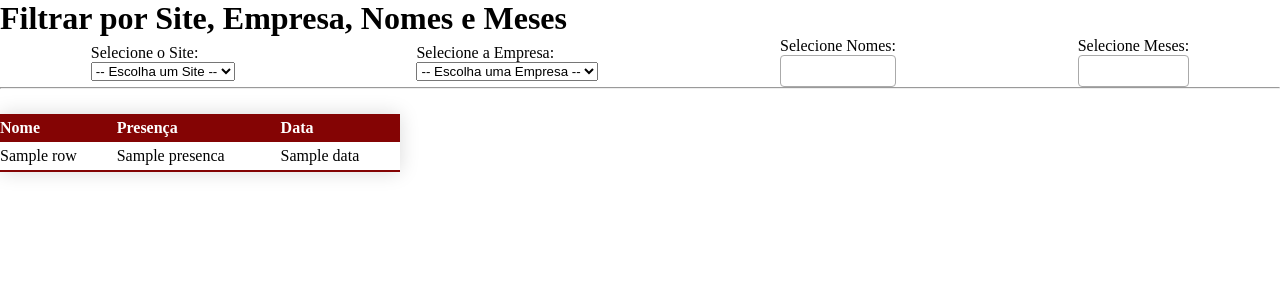
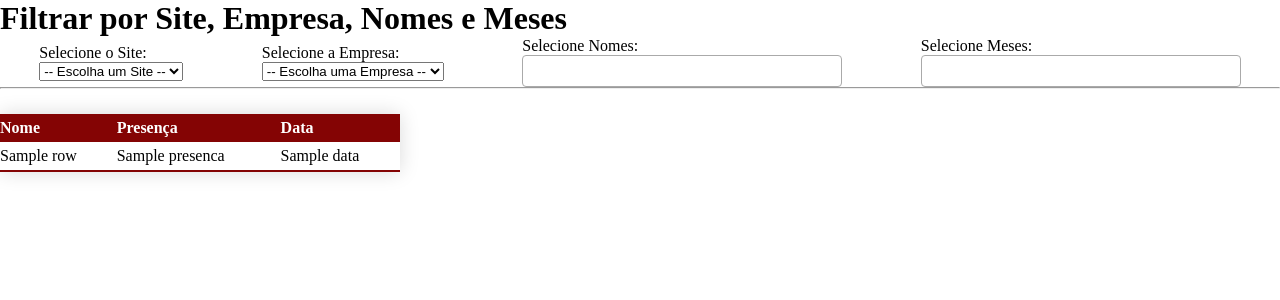
Before and after one commit to Pontessxx/VenvQua-Flask_integration_v1, a Flask app: template meu_app_flask/templates/index.html in a window 1280 px wide. Shown: the top 300 px of the page. Run offline with Flask 3, Linux system fonts and the light colour scheme; the template is opened without the code that fills it: most values are stand-ins (such as "Sample title", 1, 10 or a date in 2020).

Commit message:
customisando o selec2

```diff
--- a/meu_app_flask/static/styles.css
+++ b/meu_app_flask/static/styles.css
@@ -12,6 +12,12 @@
     display: flex;
     flex-direction: column;
 }
+
+
+.select2 {
+    width: 20em;
+}
+
 
 /* Tabela estilisando */
 .content-table{
```
